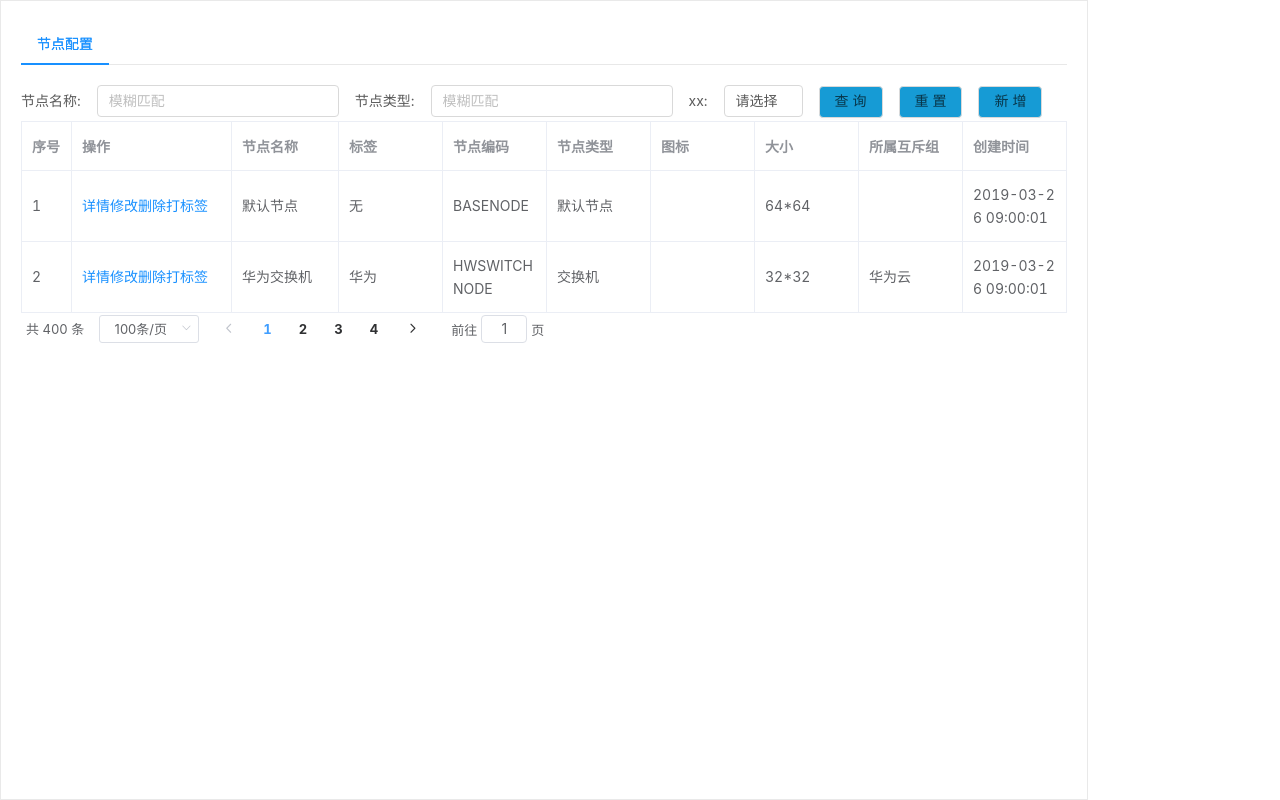
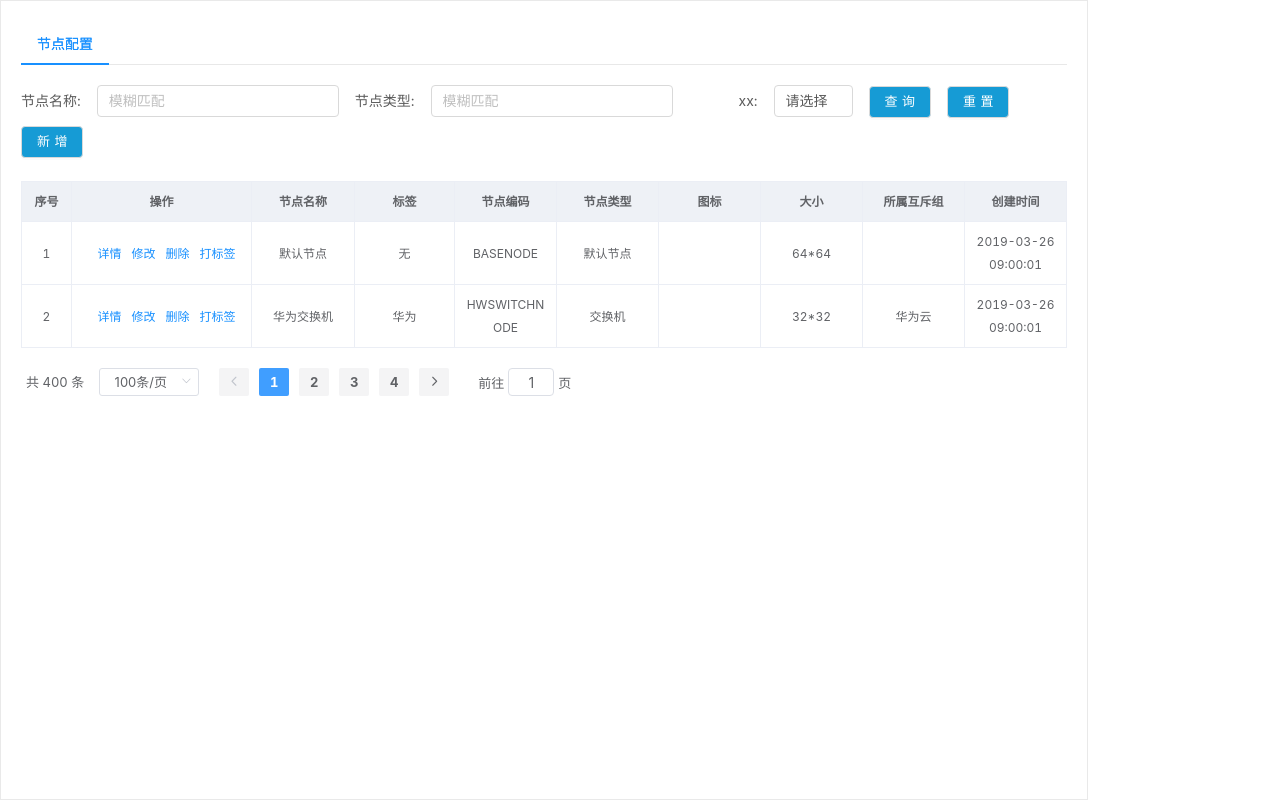
Before and after one commit to LiuGuangYao1997/TOPO-WEB, a Vue app: page /nodeConfig in a window 1280 px wide. Built offline with nearby package versions, Linux system fonts and the light colour scheme.

Commit message:
优化节点配置页面表格显示

```diff
--- a/src/App.vue
+++ b/src/App.vue
@@ -23,4 +23,8 @@
   #app {
     height: 100%;
   }
+  /* 解决element-ui的table表格控件表头与内容列不对齐问题 */
+  .el-table th.gutter{
+    display: table-cell!important;
+  }
 </style>
--- a/src/components/nodeConfig.vue
+++ b/src/components/nodeConfig.vue
@@ -5,7 +5,7 @@
       <a-tab-pane tab="节点配置" key="1"></a-tab-pane>
     </a-tabs>
     <!-- 表单 -->
-    <a-form layout="inline">
+    <a-form layout="inline" style="padding-bottom: 20px">
       <a-form-item>
         <label>节点名称: </label>
       </a-form-item>
@@ -18,11 +18,11 @@
       <a-form-item>
         <a-input placeholder="模糊匹配"></a-input>
       </a-form-item>
-      <a-form-item>
+      <a-form-item style="padding-left: 50px">
         <label>xx: </label>
       </a-form-item>
       <a-form-item>
-        <a-select defaultValue="1" >
+        <a-select defaultValue="1">
           <a-select-option value="1">请选择</a-select-option>
           <a-select-option value="2">监控中</a-select-option>
           <a-select-option value="3">已停卡</a-select-option>
@@ -30,34 +30,31 @@
         </a-select>
       </a-form-item>
       <a-form-item>
-        <a-button class="formOptBut">查询</a-button>
+        <a-button class="formOptBut"><span class="formOptSpan">查询</span></a-button>
       </a-form-item>
       <a-form-item>
-        <a-button class="formOptBut">重置</a-button>
+        <a-button class="formOptBut"><span class="formOptSpan">重置</span></a-button>
       </a-form-item>
       <a-form-item>
-        <a-button class="formOptBut">新增</a-button>
+        <a-button class="formOptBut"><span class="formOptSpan">新增</span></a-button>
       </a-form-item>
     </a-form>
 
     <!-- 表格 -->
     <el-table
             :data="tableData"
+            size="small"
             border
-    >
-      <el-table-column
-              prop="id"
-              label="序号"
-              width="50">
+            :header-cell-style="{background:'#eef1f6',color:'#606266',textAlign:'center'}"
+            :cell-style="{textAlign:'center'}">
+      <el-table-column prop="id" label="序号" width="50">
       </el-table-column>
-      <el-table-column
-              label="操作"
-              width="160">
+      <el-table-column label="操作" width="180">
         <template slot-scope="scope">
-          <a>详情</a>
-          <a>修改</a>
-          <a>删除</a>
-          <a>打标签</a>
+          <a class="tableOpt">详情</a>
+          <a class="tableOpt">修改</a>
+          <a class="tableOpt">删除</a>
+          <a class="tableOpt">打标签</a>
         </template>
       </el-table-column>
       <el-table-column
@@ -66,7 +63,8 @@
       </el-table-column>
       <el-table-column
               prop="label"
-              label="标签">
+              label="标签"
+              width="100">
       </el-table-column>
       <el-table-column
               prop="nodeCode"
@@ -94,6 +92,8 @@
       </el-table-column>
     </el-table>
     <el-pagination
+            style="padding-top: 20px"
+            background
             @size-change="handleSizeChange"
             @current-change="handleCurrentChange"
             :current-page="currentPage4"
@@ -108,6 +108,7 @@
 <script>
 
     import AFormItem from "ant-design-vue/es/form/FormItem";
+
     export default {
         name: "nodeConfig",
         components: {AFormItem},
@@ -147,7 +148,20 @@
     border: 1px solid rgba(169, 169, 169, 0.25);
     padding: 20px;
   }
+
   .formOptBut {
     background-color: rgba(22, 155, 213, 1);
   }
+
+  .formOptSpan {
+    color: white;
+    font-size: 13px;
+  }
+
+  a-form-item {
+    padding-left: 20px;
+  }
+  .tableOpt {
+    padding-left: 10px;
+  }
 </style>
```
